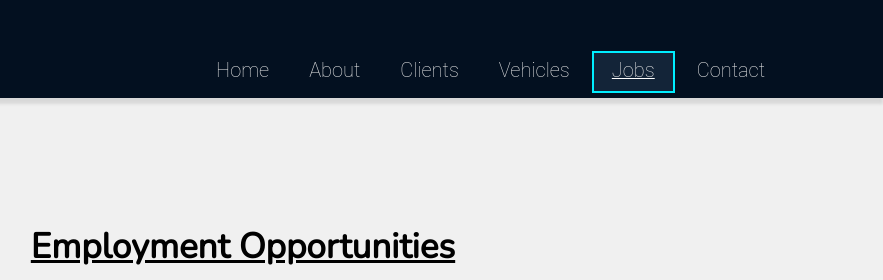
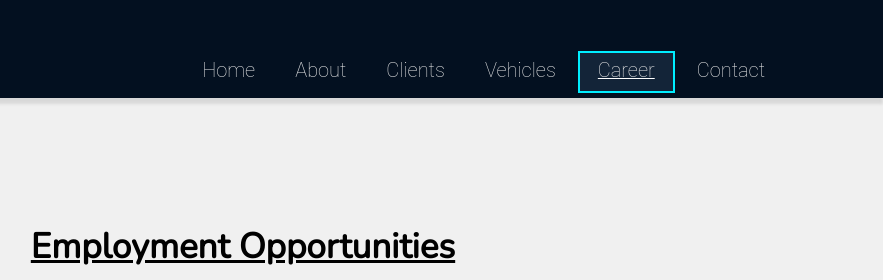
Before and after one commit to NFL-Intern/8newfoundland.io, a plain HTML site: page Jobs.html in a window 1280 px wide. Shown: the top 280 px of the page, 397-1280 px from the left. Drawn offline with nearby package versions, Linux system fonts and the light colour scheme.

Commit message:
Jobs.html

```diff
--- a/Jobs.html
+++ b/Jobs.html
@@ -50,7 +50,7 @@
                         <li><a href="About.html">About</a></li>
                         <li><a href="Clients.html">Clients</a></li>
                         <li><a href="Services.html">Vehicles</a></li>
-                        <li class="active"><a href="Jobs.html">Jobs</a></li>
+                        <li class="active"><a href="Jobs.html">Career</a></li>
                         <li><a href="Contact.html">Contact</a></li>
                     </ul>
 
```
